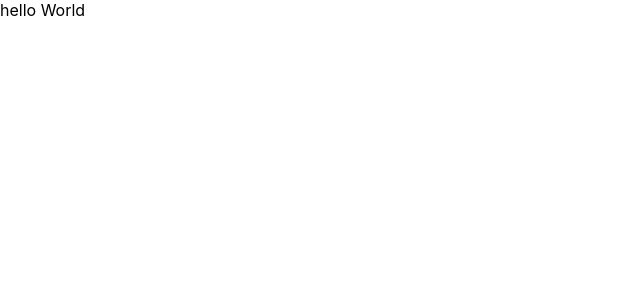
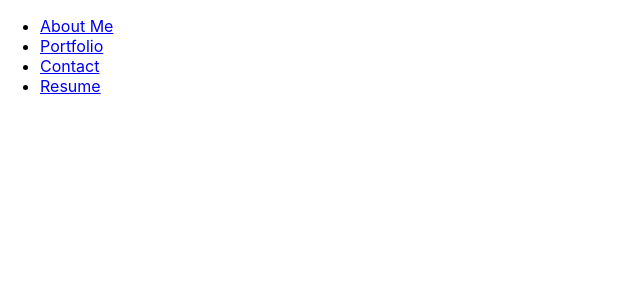
Before and after one commit to raymondlopez13/raymondlopez13.github.io, a React (Create React App) app: page / in a window 1280 px wide. Shown: the top 300 px of the page, without its empty margins (0-640 px from the left). Built offline with nearby package versions, Linux system fonts and the light colour scheme.

Commit message:
created Nav component

```diff
--- a/src/App.js
+++ b/src/App.js
@@ -1,9 +1,9 @@
 import React from 'react';
-
+import Nav from './components/Nav';
 function App() {
   return (
     <div className="">
-      hello World
+      <Nav />
     </div>
   );
 }
--- /dev/null
+++ b/src/components/Nav/index.js
@@ -0,0 +1,36 @@
+import React from 'react';
+
+function Nav() {
+    const links = [
+        {
+            name: 'About Me',
+            id: '#about-me'
+        },
+        {
+            name: 'Portfolio',
+            id: '#portfolio'
+        },
+        {
+            name: 'Contact',
+            id: '#contact'
+        },
+        {
+            name: 'Resume',
+            id: '#resume'
+        }
+    ]
+    return (
+        <nav>
+            <ul>
+                {links.map((link) => (
+                    <li>
+                        <a href={link.id} id={link.id}>
+                            {link.name}
+                        </a>
+                    </li>
+                ))}
+            </ul>
+        </nav>
+    )
+}
+export default Nav;
```
Also changed, not shown: src/assets/Headshot-min.jpg (added).
